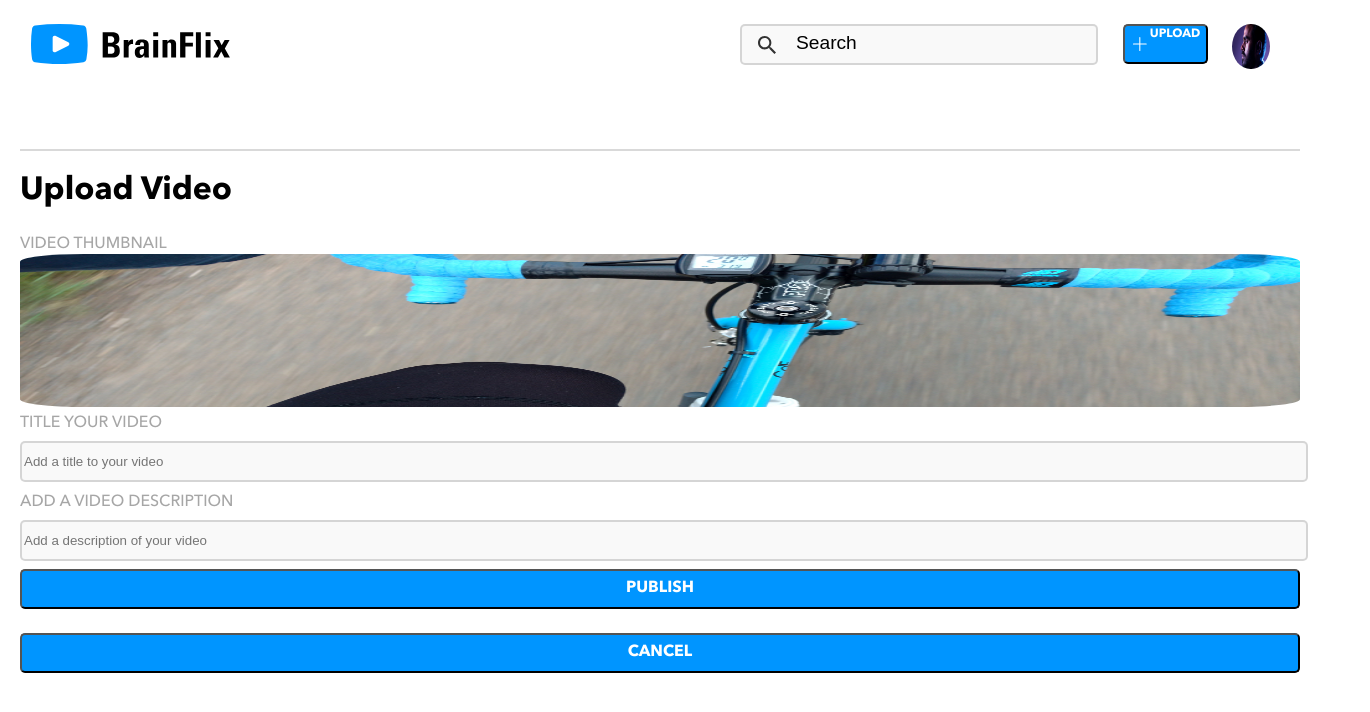
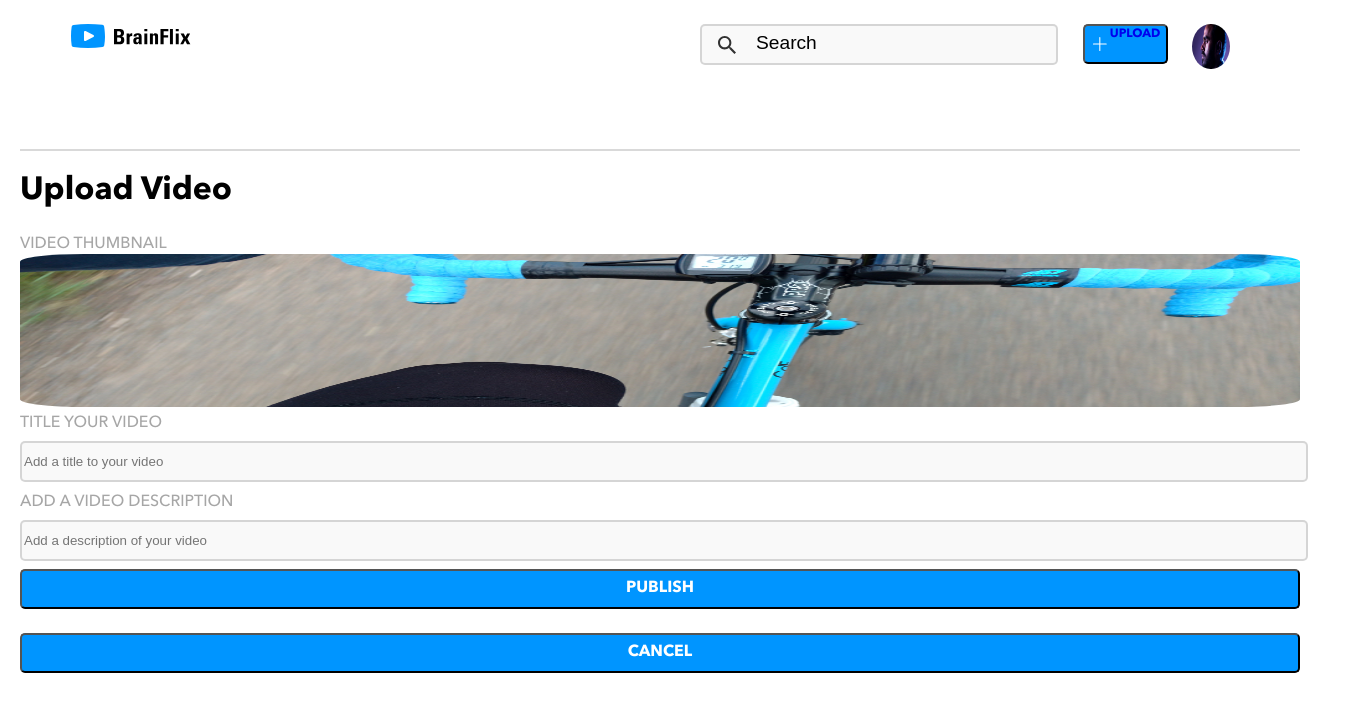
Before and after one commit to ArmuganAshraf/armugan_ashraf_brainflix, a React (Create React App) app in the folder sprint-2/: page /upload in a window 1280 px wide. Shown: the top 712 px of the page, 1370 px wide, since content can reach past the window. Built offline with nearby package versions, Linux system fonts and the light colour scheme.

Commit message:
added the link functionality

```diff
--- a/sprint-2/src/App.scss
+++ b/sprint-2/src/App.scss
@@ -125,7 +125,12 @@
         font-size: 12px;
         font-family: 'bold';
         background-position: 10%;
+
       }
+    :link{
+      text-decoration: none;
+
+    }
       @include desktop(){
         justify-content: center;
 
--- a/sprint-2/src/Components/NavBar.js
+++ b/sprint-2/src/Components/NavBar.js
@@ -2,20 +2,22 @@ import React from 'react';
 import '../App.scss';
 import MainPic from '../Images/Mohan-muruge.jpg';
 import Logo from '../Logo/Logo-brainflix.svg';
+import {Link} from 'react-router-dom';
 
 class NavBar extends React.Component{
   render(){
     return(
       <>
         <div className='nav'>
-          <div className='nav__logo'><img src={Logo} alt='Brainflix logo'/> </div>
+          <div className='nav__logo'>
+          <Link to='/'><img src={Logo} alt='Brainflix logo'/> </Link></div>
 
           <div className='nav__search'>
             <input type='text' className='nav__search--input' placeholder='Search'></input>
           </div>
 
           <div className='nav__upload'>
-            <button type='button' className='nav__upload--button'>UPLOAD</button>
+            <button type='button' className='nav__upload--button'><Link to='/upload'>UPLOAD</Link></button>
             <img src={MainPic} className='nav__upload--pic' alt='Mohan Muruge'/>
           </div>
         </div>
```
